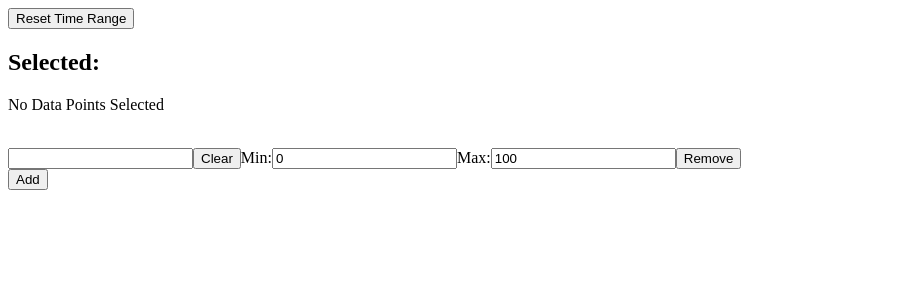
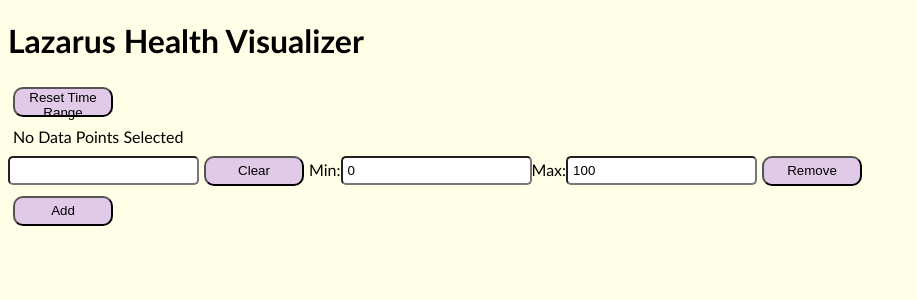
Before and after one commit to kylehovey/lazarus, a React (Create React App) app: page / in a window 1280 px wide. Shown: the top 300 px of the page, without its empty margins (0-917 px from the left). Built offline with nearby package versions, Linux system fonts and the light colour scheme.

Commit message:
Styled the app

```diff
--- a/src/App.css
+++ b/src/App.css
@@ -0,0 +1,33 @@
+body {
+  background-color: #ffffe7;
+  font-family: "Trebuchet MS", Helvetica, sans-serif;
+}
+
+.selection {
+  display: inline-block;
+  margin: 5px;
+}
+
+.selection-item {
+  margin-left: 5px;
+  font-weight: bold;
+  font-size: 1.3em;
+}
+
+button {
+  width: 100px;
+  height: 30px;
+  border-radius: 10px;
+  margin: 5px;
+  background-color: #e0cae8;
+}
+
+input {
+  padding: 5px;
+  border-radius: 5px;
+}
+
+a {
+  text-decoration: none;
+  font-weight: bold;
+}
--- a/src/App.js
+++ b/src/App.js
@@ -45,6 +45,7 @@ class App extends React.Component {
 
     return (
       <div>
+        <h1>Lazarus Health Visualizer</h1>
         <button onClick={this.resetTimeRange}>Reset Time Range</button>
         {this.state.charts.map(({ key }) => (
           <Chart
--- a/src/components/chart.jsx
+++ b/src/components/chart.jsx
@@ -57,6 +57,7 @@ class Chart extends React.Component {
     if (!selection.includes(value)) {
       this.setState({
         selection: [ ...selection, value ],
+        value: '',
       });
     }
   }
@@ -170,9 +171,9 @@ class Chart extends React.Component {
         <input onChange={this.changeMin} value={min} />
         <span>Max:</span>
         <input onChange={this.changeMax} value={max} />
+        <button onClick={onRemove}>Remove</button>
         {this.resultsFor(value)}
         {this.display}
-        <button onClick={onRemove}>Remove</button>
       </div>
     );
   }
--- a/src/components/selection.jsx
+++ b/src/components/selection.jsx
@@ -20,17 +20,21 @@ export default class SearchResult extends React.Component {
 
   get listItems() {
     return this.props.selection
-      .map(selected => <li key={`selection-${selected}`}>{selected}</li>);
+      .map(selected => (
+        <span
+          key={`selection-${selected}`}
+          className="selection-item"
+        >
+          {selected}
+        </span>
+      ));
   }
 
   render() {
     return (
-      <div>
-        <h2>Selected:</h2>
+      <div className="selection">
         {this.emptyMessage}
-        <ul>
-          {this.listItems}
-        </ul>
+        {this.listItems}
       </div>
     );
   }
```
